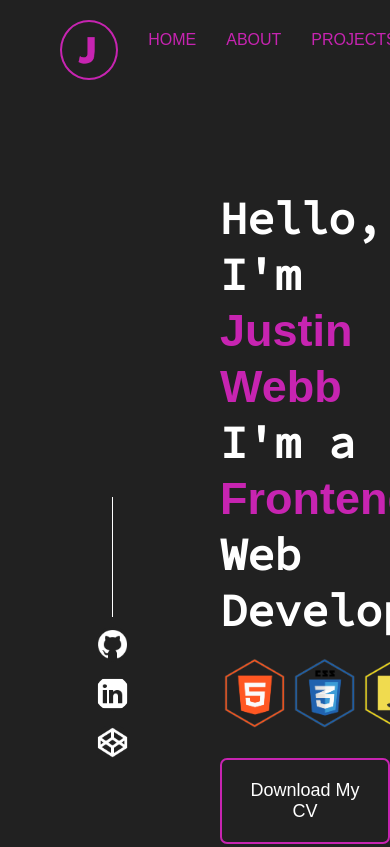
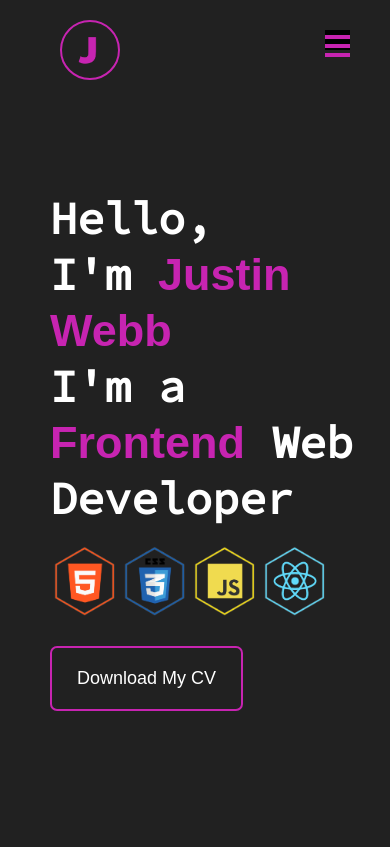
Before and after one commit to jebbwebb/portfoliosite, a plain HTML site: page index.html in a window 390 px wide. Shown: the top 847 px of the page. Drawn offline with Linux system fonts and the light colour scheme.

Commit message:
Add files via upload

```diff
--- a/index.html
+++ b/index.html
@@ -22,6 +22,11 @@
 
 
     </ul>
+    <div class="hamburger">
+      <div class="bar"></div>
+      <div class="bar"></div>
+      <div class="bar"></div>
+    </div>
   </header>
   </section>
   <!--- Social Bar --->
@@ -57,7 +62,7 @@
       <h2 id="about-text" class="about-animate">
         ABOUT
     </h2>
-    <div class="about-container about-container-animate">
+    <div  class="about-container about-container-animate">
       <img src="images/aboutmelogo.png" id="from-left" class="about-profile-animate from-animate">
       <div class="paragraph-column about-paragraph-animate" >
       <p class="about-paragraph from-animate" id="from-right">Hello! My Name is Justin Webb and I am driven Web Developer from Chicago,IL. I love learning about the newest technologies and thinking of ways to implement them to their fullest potential</p>
--- a/index.js
+++ b/index.js
@@ -1,6 +1,8 @@
 const faders = document.querySelectorAll('.about-animate');
 const sliders = document.querySelectorAll('.from-animate');
 const test = document.querySelector('.btn-background-circle');
+const hamburger = document.querySelector('.hamburger');
+const navMenu = document.querySelector('.nav-container');
 
 window.onbeforeunload = function () {
   window.scrollTo(0, 0);
@@ -31,3 +33,8 @@ faders.forEach((fader) => {
 sliders.forEach((slider) => {
   appearOnScroll.observe(slider);
 });
+
+hamburger.addEventListener('click', () => {
+  hamburger.classList.toggle('active');
+  navMenu.classList.toggle('active');
+});
--- a/style.css
+++ b/style.css
@@ -467,6 +467,7 @@ footer {
   justify-content: center;
   gap: 8px;
   margin-top: 5px;
+  margin-bottom: 40px;
 }
 .contact-section form input {
   width: 450px;
@@ -503,3 +504,80 @@ footer {
 .message-box {
   padding-top: 10px;
 }
+.hamburger {
+  width: 25px;
+  height: 20px;
+  position: absolute;
+  right: 10px;
+  margin-top: 20px;
+  display: none;
+  justify-content: space-between;
+  flex-direction: column;
+  transform: translateY(-50%);
+  display: none;
+}
+.hamburger .bar {
+  display: block;
+  width: 100%;
+  height: 4px;
+  margin: 5px auto;
+  background-color: rgb(199, 36, 177);
+}
+
+@media (max-width: 1100px) {
+  .project-image {
+    display: none;
+  }
+  .social-container {
+    display: none;
+  }
+  .landing-container {
+    margin-left: 50px;
+  }
+
+  .hamburger {
+    display: block;
+    margin-right: 30px;
+    z-index: 100;
+    background-color: black;
+  }
+
+  .hamburger.active .bar:nth-child(2) {
+    opacity: 0;
+  }
+  .hamburger.active .bar:nth-child(1) {
+    transform: translateY(8px) rotate(45deg);
+  }
+  .hamburger.active .bar:nth-child(3) {
+    transform: translateY(-8px) rotate(-45deg);
+  }
+  .nav-container {
+    position: fixed;
+    right: -100%;
+    top: 40px;
+    gap: 0;
+    flex-direction: column;
+    width: 100%;
+    text-align: center;
+
+    transition: 0.5s;
+  }
+  .nav-underline {
+    background-color: black;
+    margin-top: 200px;
+  }
+  .nav-container.active {
+    display: flex;
+    width: 50vw;
+    height: 100vh;
+    position: fixed;
+    justify-content: flex-start;
+    align-items: flex-start;
+    top: 0;
+    right: -59px;
+    z-index: 100;
+    background-color: black;
+    gap: 20px;
+    font-size: 50px;
+  }
+}
```
